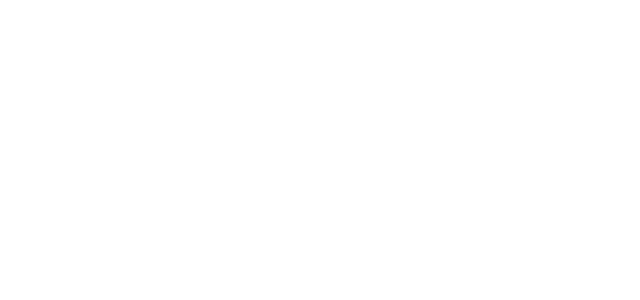
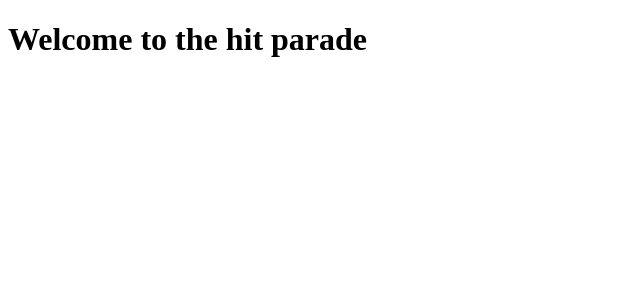
Before and after one commit to benjaminprat/clink-fe, a Vue app: page / in a window 1280 px wide. Shown: the top 300 px of the page, without its empty margins (0-640 px from the left). Built offline with nearby package versions, Linux system fonts and the light colour scheme.

Commit message:
Restore original functionality

```diff
--- a/src/App.vue
+++ b/src/App.vue
@@ -1,9 +1,9 @@
 <template>
-  <div><span><h1></h1></span></div>
+  <span><h1>Welcome to the hit parade</h1></span>
 </template>
 
 <script>
 export default {};
 </script>
 
-<style></style>
+ <style></style>
```
